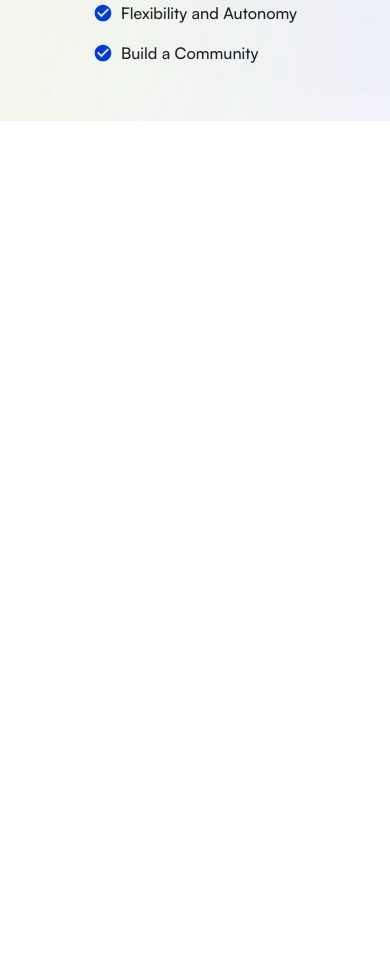
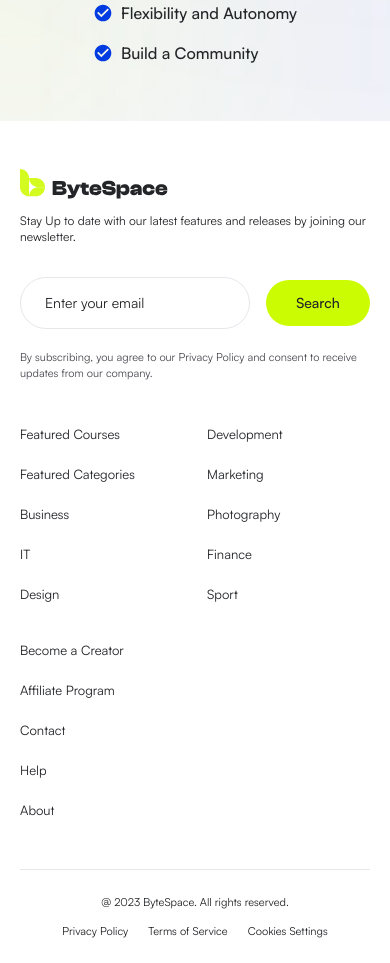
Before and after one commit to fahimx51/bytespace-new, a Next.js app: page / in a window 390 px wide. Shown: the part 5720-6683 px from the top of the page. Before the commit the page ends 5841 px from the top, so only its background shows below. Built offline with nearby package versions, Linux system fonts and the light colour scheme.

Commit message:
feat: added responsive Footer component

```diff
--- a/app/page.tsx
+++ b/app/page.tsx
@@ -1,3 +1,4 @@
+import Footer from "@/components/footer/Footer";
 import Navbar from "@/components/header/Navbar";
 import CourseCategories from "@/components/landing-page/CourseCategories";
 import CoursesSection from "@/components/landing-page/CoursesSection";
@@ -18,6 +19,7 @@ export default function Home() {
       <CoursesSection />
       <LearningPaths />
       <GrowthSection />
+      <Footer />
     </div>
   );
 }
--- /dev/null
+++ b/components/footer/Footer.tsx
@@ -0,0 +1,94 @@
+"use client";
+
+import Image from "next/image";
+import Link from "next/link";
+
+const linkColumns = [
+    ["Featured Courses", "Featured Categories", "Business", "IT", "Design"],
+    ["Development", "Marketing", "Photography", "Finance", "Sport"],
+    ["Become a Creator", "Affiliate Program", "Contact", "Help", "About"],
+];
+
+const legalLinks = ["Privacy Policy", "Terms of Service", "Cookies Settings"];
+
+export default function Footer() {
+    return (
+        <footer className="w-full bg-white px-5 pt-12 lg:pt-[52px] 2xl:px-0">
+            <div className="mx-auto w-full max-w-7xl">
+                <div className="grid grid-cols-1 gap-10 lg:grid-cols-2 lg:gap-8">
+                    {/* Left: logo, tagline, newsletter */}
+                    <div className="max-w-[500px]">
+                        <Image
+                            src="/icons/Footer_Logo.svg"
+                            alt="ByteSpace"
+                            width={130}
+                            height={32}
+                            className="h-8 w-auto"
+                        />
+
+                        <p className="mt-3 text-xs text-[#242528] lg:text-[14px]">
+                            Stay Up to date with our latest features and releases by joining our newsletter.
+                        </p>
+
+                        <form
+                            onSubmit={(e) => e.preventDefault()}
+                            className="mt-8 flex items-center gap-4 lg:mt-10"
+                        >
+                            <input
+                                type="email"
+                                placeholder="Enter your email"
+                                className="h-[52px] w-[376px] py-[18px] px-[24px] min-w-0  flex-1 rounded-[100px] border border-gray-200 bg-white text-sm text-gray-800 placeholder-[#242528] focus:border-gray-400 focus:outline-none "
+                            />
+                            <button
+                                type="submit"
+                                className="h-11.5 w-26 text-center shrink-0 rounded-full bg-accent px-6 py-3 text-sm font-medium text-base-text transition-colors hover:bg-accent/80"
+                            >
+                                Search
+                            </button>
+                        </form>
+
+                        <p className="mt-5 max-w-[350px] text-[11px] leading-4 text-[#4B4C53]">
+                            By subscribing, you agree to our Privacy Policy and consent to receive updates from our
+                            company.
+                        </p>
+                    </div>
+
+                    {/* Right: link columns */}
+                    <div className="grid grid-cols-2 gap-x-6 gap-y-8 sm:grid-cols-3 lg:pl-8">
+                        {linkColumns.map((column, i) => (
+                            <ul key={i} className="flex flex-col gap-4 lg:gap-5">
+                                {column.map((label) => (
+                                    <li key={label}>
+                                        <Link
+                                            href="#"
+                                            className="text-[13px] text-[#242528] transition-colors hover:text-primary"
+                                        >
+                                            {label}
+                                        </Link>
+                                    </li>
+                                ))}
+                            </ul>
+                        ))}
+                    </div>
+                </div>
+
+                {/* Bottom bar */}
+                <div className="mt-12 border-t border-gray-200 py-6 lg:mt-[70px]">
+                    <div className="flex flex-col items-center justify-between gap-3 text-[11px] text-[#242528] sm:flex-row">
+                        <p>@ 2023 ByteSpace. All rights reserved.</p>
+
+                        <ul className="flex flex-wrap items-center justify-center gap-x-5 gap-y-2">
+                            {legalLinks.map((label) => (
+                                <li key={label}>
+                                    <Link href="#" className="transition-colors hover:text-primary">
+                                        {label}
+                                    </Link>
+                                </li>
+                            ))}
+                        </ul>
+                    </div>
+                </div>
+            </div>
+        </footer>
+    );
+}
```
